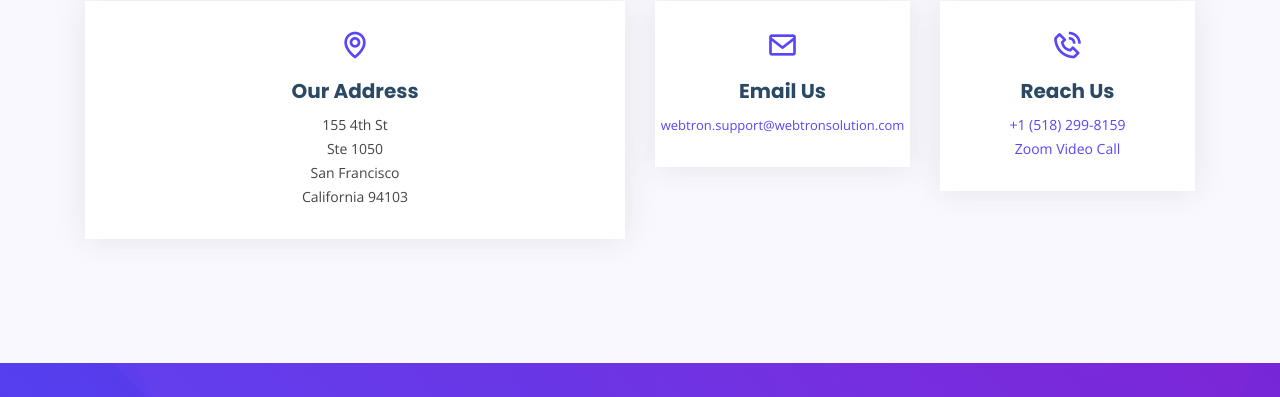
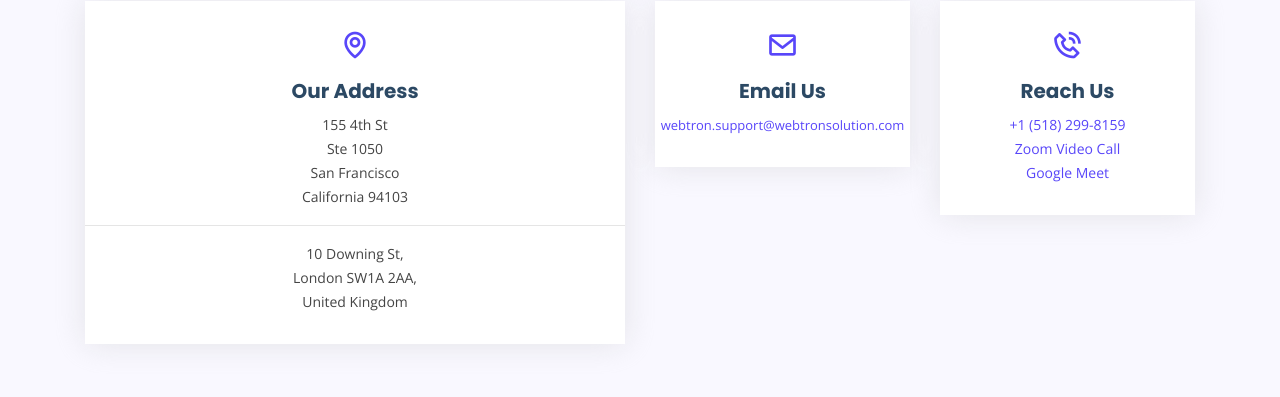
Before and after one commit to webtronsolution/website, a plain HTML site: page index.html in a window 1280 px wide. Shown: the part 5286-5683 px from the top of the page. Drawn offline with nearby package versions, Linux system fonts and the light colour scheme.

Commit message:
Update index.html
jnvkjnbkjdv

```diff
--- a/index.html
+++ b/index.html
@@ -664,8 +664,12 @@
           <div class="col-lg-6">
             <div class="info-box mb-4">
               <i class="bx bx-map"></i>
+
               <h3>Our Address</h3>
               <p>155 4th St <br> Ste 1050 <br> San Francisco <br> California 94103</p>
+
+                 <hr>
+               <p>10 Downing St, <br> London SW1A 2AA, <br> United Kingdom </p>
             </div>
           </div>
 
@@ -681,8 +685,10 @@
             <div class="info-box  mb-4">
               <i class="bx bx-phone-call"></i>
               <h3>Reach Us</h3>
+
               <p><a href="tel:+1005182998159">+1 (518) 299-8159</a></p>
                      <p><a href="https://zoom.us/j/3925425825">Zoom Video Call</a></p>
+                      <p><a href="https://meet.google.com/eaw-vigi-wub">Google Meet</a></p>
             </div>
           </div>
 
```
